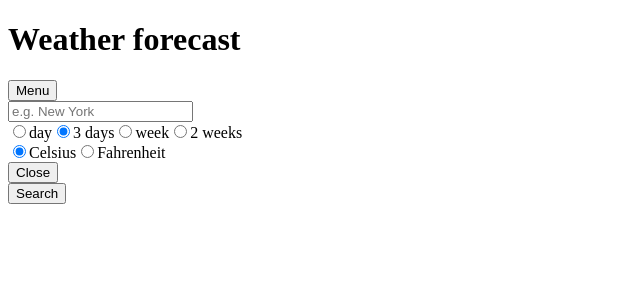
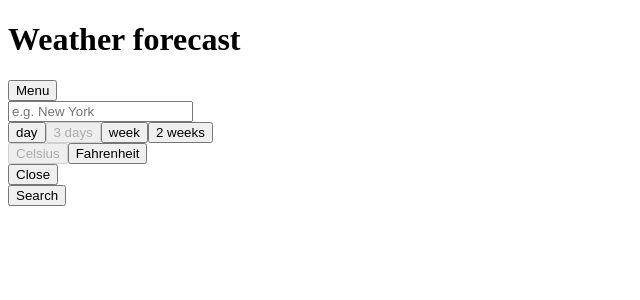
Before and after one commit to ermondel/react-weather-app, a React app: page / in a window 1280 px wide. Shown: the top 300 px of the page, without its empty margins (0-640 px from the left). Built offline with nearby package versions, Linux system fonts and the light colour scheme; the HTML template or start-up script is replaced by a standard one.

Commit message:
feat: change options menu components

```diff
--- a/package.json
+++ b/package.json
@@ -1,6 +1,6 @@
 {
   "name": "react-weather-app",
-  "version": "0.14.9",
+  "version": "0.15.9",
   "private": true,
   "homepage": "https://ermondel.github.io/react-weather-app",
   "description": "Weather app",
--- a/src/App.js
+++ b/src/App.js
@@ -18,11 +18,21 @@ class App extends Component {
     error: '',
   };
 
-  setCity = (e) => this.setState({ city: e.target.value });
+  setCity = (e) => {
+    this.setState({ city: e.target.value });
+  };
 
-  setPeriod = (e) => this.setState({ period: Number(e.target.value) });
+  setPeriod = (e) => {
+    e.preventDefault(); // ! Prevent form submission with settings buttons.
 
-  setUnit = (e) => this.setState({ isCelsius: e.target.value === 'celsius' });
+    this.setState({ period: Number(e.target.value) });
+  };
+
+  setUnit = (e) => {
+    e.preventDefault(); // ! Prevent form submission with settings buttons.
+
+    this.setState({ isCelsius: e.target.value === 'celsius' });
+  };
 
   onChangeFavorite = (event) => {
     if (event.target.checked) {
--- /dev/null
+++ b/src/components/BtnMenuClose.js
@@ -0,0 +1,17 @@
+import React from 'react';
+
+const BtnMenuClose = ({ setMenuVisibility }) => (
+  <div className='mainform__actions'>
+    <button
+      className='mainform__btn-close'
+      onClick={(event) => {
+        event.preventDefault();
+        setMenuVisibility(false);
+      }}
+    >
+      Close
+    </button>
+  </div>
+);
+
+export default BtnMenuClose;
--- /dev/null
+++ b/src/components/BtnMenuOpen.js
@@ -0,0 +1,18 @@
+import React from 'react';
+
+const BtnMenuOpen = ({ setMenuVisibility }) => (
+  <button
+    className='mainform__btn-menu'
+    onClick={(event) => {
+      event.preventDefault();
+      setMenuVisibility(true);
+    }}
+  >
+    <div className='mainform__burger'>
+      <div className='mainform__burger__inner'></div>
+    </div>
+    <span className='visuallyhidden'>Menu</span>
+  </button>
+);
+
+export default BtnMenuOpen;
--- a/src/components/Header.js
+++ b/src/components/Header.js
@@ -1,15 +1,21 @@
-import React from 'react';
+import React, { useState } from 'react';
 import Period from './Period';
 import Unit from './Unit';
+import BtnMenuOpen from './BtnMenuOpen';
+import BtnMenuClose from './BtnMenuClose';
 
 const Header = (props) => {
+  const [menuVisibility, setMenuVisibility] = useState(true);
+
   const { city, period, isCelsius, setCity, setPeriod, setUnit, submitCity } = props;
 
   const onSubmit = (event) => {
     event.preventDefault();
-
     submitCity(city);
   };
+
+  let menuClass = 'mainform__options';
+  if (!menuVisibility) menuClass += '--hide';
 
   return (
     <header className='header'>
@@ -18,12 +24,7 @@ const Header = (props) => {
 
         <form id='form' className='mainform' onSubmit={onSubmit}>
           <div className='mainform__head'>
-            <button className='mainform__btn-menu'>
-              <div className='mainform__burger'>
-                <div className='mainform__burger__inner'></div>
-              </div>
-              <span className='visuallyhidden'>Menu</span>
-            </button>
+            <BtnMenuOpen setMenuVisibility={setMenuVisibility} />
 
             <div className='mainform__central'>
               <input
@@ -36,12 +37,10 @@ const Header = (props) => {
                 tabIndex='0'
               />
 
-              <div className='mainform__options'>
+              <div className={menuClass}>
                 <Period period={period} setPeriod={setPeriod} />
                 <Unit celsius={isCelsius} setUnit={setUnit} />
-                <div className='mainform__actions'>
-                  <button className='mainform__btn-close'>Close</button>
-                </div>
+                <BtnMenuClose setMenuVisibility={setMenuVisibility} />
               </div>
             </div>
 
--- a/src/components/Option.js
+++ /dev/null
@@ -1,18 +0,0 @@
-import React from 'react';
-
-const Option = ({ name, val, text, checked, onChange }) => (
-  <label className='options__radio'>
-    <input
-      type='radio'
-      name={name}
-      value={val}
-      required
-      checked={checked}
-      onChange={onChange}
-      className='options__radio-input'
-    />
-    <span className='options__radio-value'>{text}</span>
-  </label>
-);
-
-export default Option;
--- a/src/components/Period.js
+++ b/src/components/Period.js
@@ -1,37 +1,25 @@
 import React from 'react';
-import Option from './Option';
 
-const Period = ({ period, setPeriod }) => (
-  <div className='mainform__period'>
-    <Option
-      name='period'
-      val='1'
-      text='day'
-      checked={period === 1}
-      onChange={setPeriod}
-    />
-    <Option
-      name='period'
-      val='3'
-      text='3 days'
-      checked={period === 3}
-      onChange={setPeriod}
-    />
-    <Option
-      name='period'
-      val='7'
-      text='week'
-      checked={period === 7}
-      onChange={setPeriod}
-    />
-    <Option
-      name='period'
-      val='14'
-      text='2 weeks'
-      checked={period === 14}
-      onChange={setPeriod}
-    />
-  </div>
-);
+const Period = ({ period, setPeriod }) => {
+  return (
+    <div className='mainform__period'>
+      <button value='1' onClick={setPeriod} disabled={period === 1}>
+        day
+      </button>
+
+      <button value='3' onClick={setPeriod} disabled={period === 3}>
+        3 days
+      </button>
+
+      <button value='7' onClick={setPeriod} disabled={period === 7}>
+        week
+      </button>
+
+      <button value='14' onClick={setPeriod} disabled={period === 14}>
+        2 weeks
+      </button>
+    </div>
+  );
+};
 
 export default Period;
--- a/src/components/Unit.js
+++ b/src/components/Unit.js
@@ -1,22 +1,14 @@
 import React from 'react';
-import Option from './Option';
 
 const Unit = ({ celsius, setUnit }) => (
   <div className='mainform__unit'>
-    <Option
-      name='unit'
-      val='celsius'
-      text='Celsius'
-      checked={celsius}
-      onChange={setUnit}
-    />
-    <Option
-      name='unit'
-      val='fahrenheit'
-      text='Fahrenheit'
-      checked={!celsius}
-      onChange={setUnit}
-    />
+    <button value='celsius' onClick={setUnit} disabled={celsius}>
+      Celsius
+    </button>
+
+    <button value='fahrenheit' onClick={setUnit} disabled={!celsius}>
+      Fahrenheit
+    </button>
   </div>
 );
 
--- a/src/style/_options.scss
+++ b/src/style/_options.scss
@@ -1,6 +1,5 @@
-.mainform__options {
-  display: block;
-
+.mainform__options,
+.mainform__options--hide {
   position: absolute;
   top: 0;
   right: 0;
@@ -11,6 +10,14 @@
   box-shadow: 0px 1px 7px 0px rgba(0, 0, 0, 0.6);
 
   padding: 10px;
+}
+
+.mainform__options {
+  display: block;
+}
+
+.mainform__options--hide {
+  display: none;
 }
 
 .mainform__period {
```
